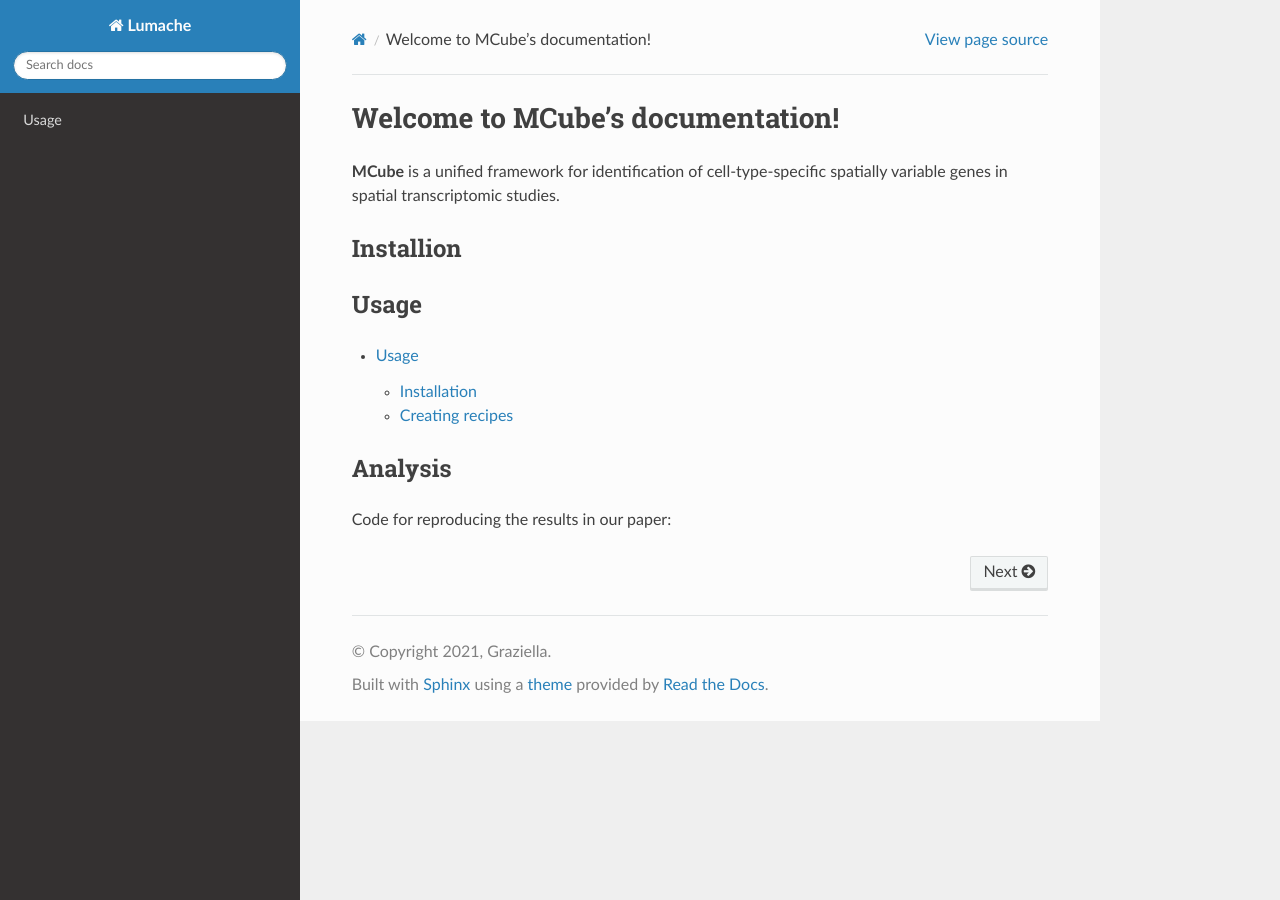
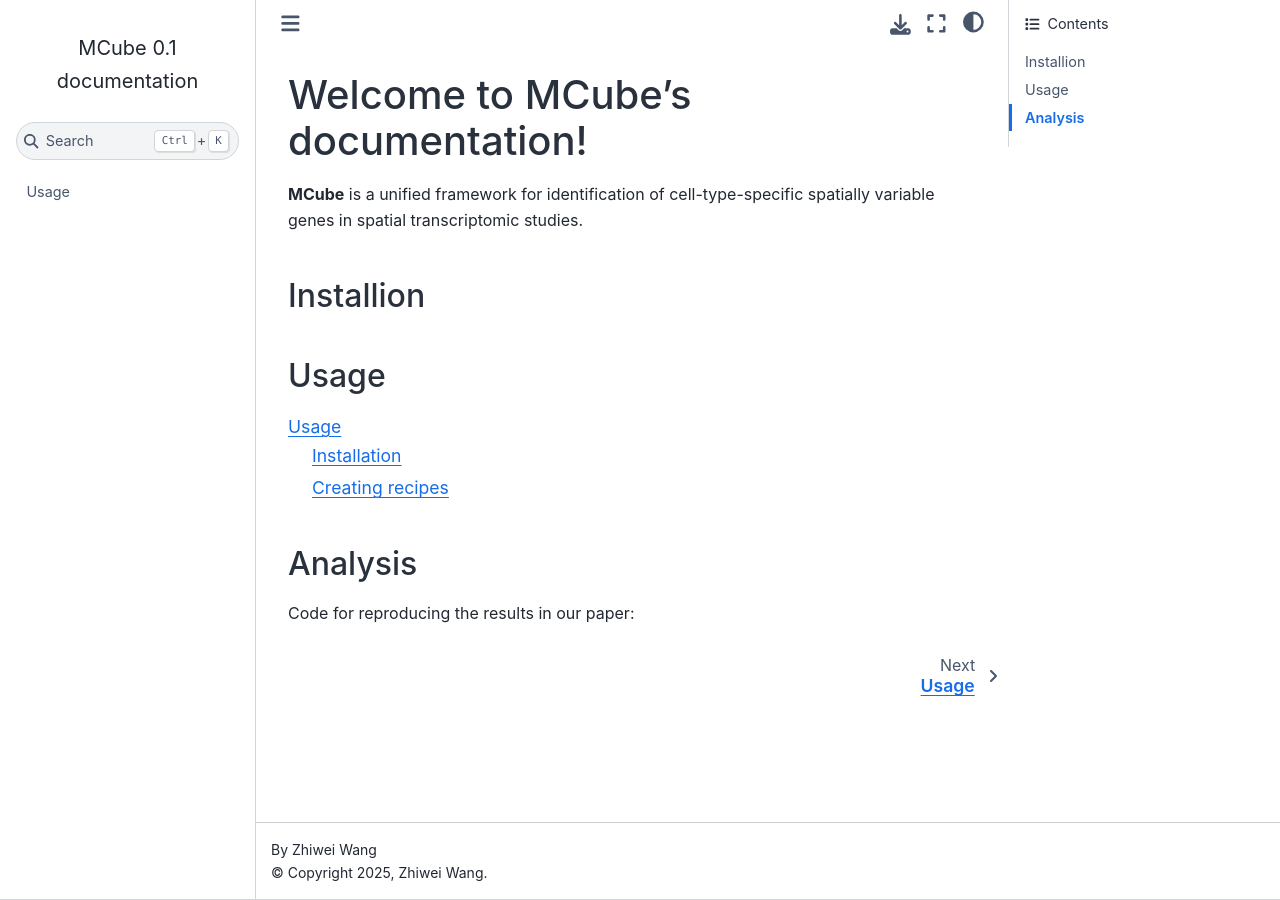
Before and after one commit to statwangz/MCube-tutorial, a Sphinx documentation site: the page built from docs/source/index.rst, in a window 1280 px wide. Built offline with Sphinx 7.4.7 and the Sphinx Book theme 1.1.4, drawn with Linux system fonts in a browser that asks for light colours; pages that are not in the unit, such as notebooks, are missing from menus.

Commit message:
Update conf.py

```diff
--- a/docs/source/conf.py
+++ b/docs/source/conf.py
@@ -2,9 +2,9 @@
 
 # -- Project information
 
-project = 'Lumache'
-copyright = '2021, Graziella'
-author = 'Graziella'
+project = 'MCube'
+copyright = '2025, Zhiwei Wang'
+author = 'Zhiwei Wang'
 
 release = '0.1'
 version = '0.1.0'
@@ -29,7 +29,7 @@ templates_path = ['_templates']
 
 # -- Options for HTML output
 
-html_theme = 'sphinx_rtd_theme'
+html_theme = 'sphinx_book_theme'
 
 # -- Options for EPUB output
 epub_show_urls = 'footnote'
```
